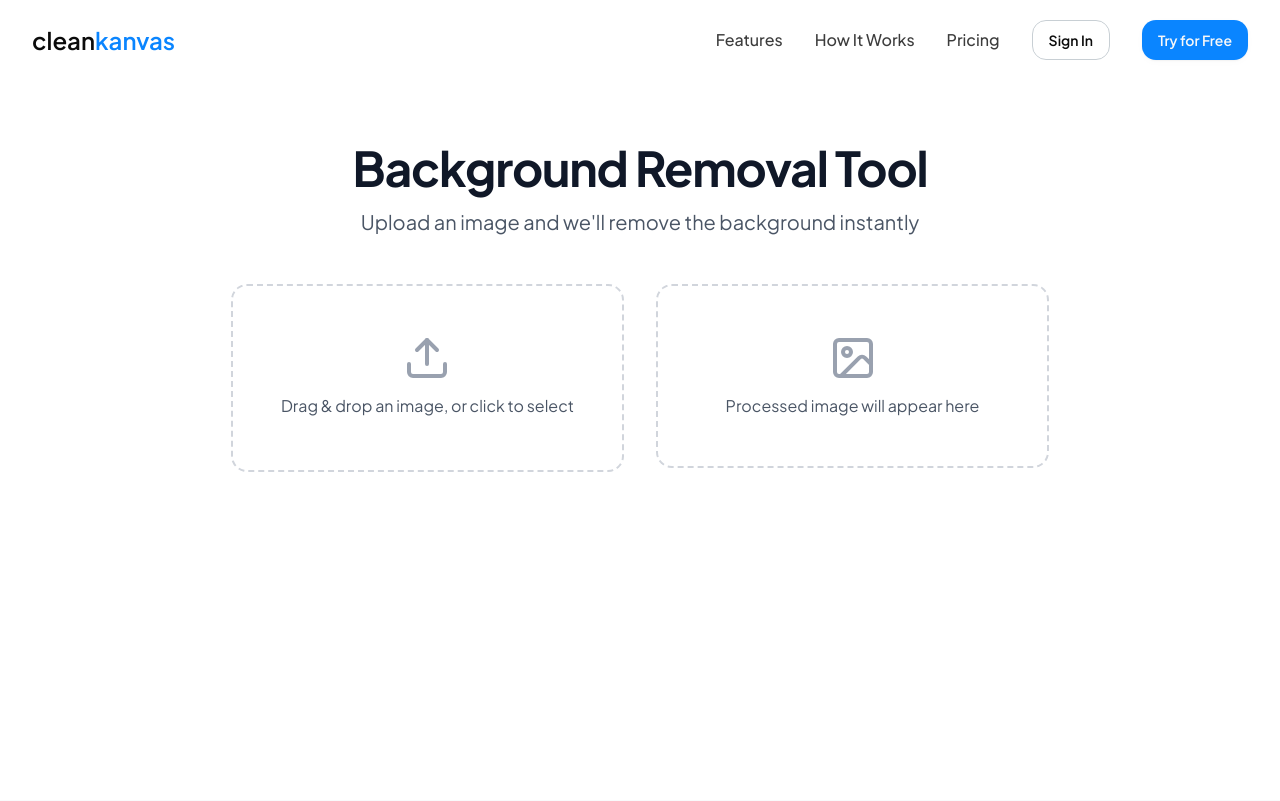
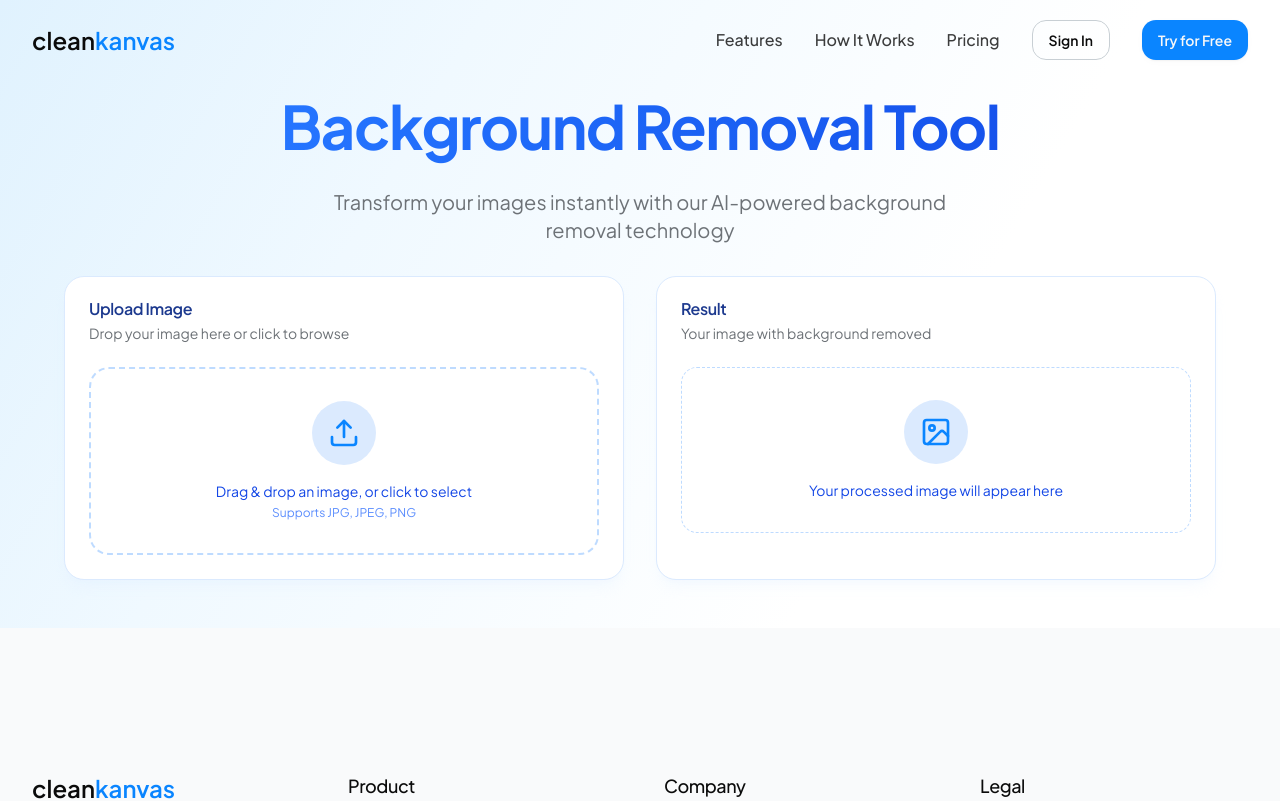
Before and after one commit to Dave-devs/clean-kanvas, a Next.js app: page /upload in a window 1280 px wide. Shown: the top 801 px of the page. Built offline with nearby package versions, Linux system fonts and the light colour scheme.

Commit message:
feat(upload): enhance UI with card components and add new dependencies

```diff
--- a/package.json
+++ b/package.json
@@ -13,7 +13,9 @@
     "@radix-ui/react-progress": "^1.1.2",
     "@radix-ui/react-slot": "^1.1.2",
     "@radix-ui/react-toast": "^1.2.6",
+    "add": "^2.0.6",
     "axios": "^1.8.4",
+    "card": "^2.5.4",
     "class-variance-authority": "^0.7.1",
     "clsx": "^2.1.1",
     "lucide-react": "^0.483.0",
@@ -23,6 +25,7 @@
     "react": "^19.0.0",
     "react-dom": "^19.0.0",
     "react-dropzone": "^14.3.8",
+    "shadcn": "^2.4.0-canary.17",
     "tailwind-merge": "^3.0.2",
     "tw-animate-css": "^1.2.4"
   },
--- a/src/app/upload/page.tsx
+++ b/src/app/upload/page.tsx
@@ -1,12 +1,19 @@
 /* eslint-disable @next/next/no-img-element */
-"use client"
+"use client";
 
-import { useToast } from '@/hooks/use-taost';
-import React, { useState } from 'react'
-import { useDropzone } from 'react-dropzone';
-import { ImageIcon, Upload } from 'lucide-react';
-import { Button } from '@/components/ui-custom/Button';
-import { Progress } from '@/components/ui/progress';
+import { useToast } from "@/hooks/use-taost";
+import React, { useState } from "react";
+import { useDropzone } from "react-dropzone";
+import { ImageIcon, Loader2, Upload } from "lucide-react";
+import { Button } from "@/components/ui-custom/Button";
+import { Progress } from "@/components/ui/progress";
+import {
+  Card,
+  CardContent,
+  CardDescription,
+  CardHeader,
+  CardTitle,
+} from "@/components/ui/card";
 
 const UploadImage = () => {
   const [originalImage, setOriginalImage] = useState<string | null>(null);
@@ -21,12 +28,12 @@ const UploadImage = () => {
 
     // Validate if the uploaded file is an image
     const file = acceptedFiles[0];
-        if (!file.type.startsWith('image/')) {
+    if (!file.type.startsWith("image/")) {
       toast({
         title: "Invalid file type",
         description: "Please upload an image file",
-                variant: "destructive"
-            })
+        variant: "destructive",
+      });
       return;
     }
 
@@ -34,16 +41,16 @@ const UploadImage = () => {
     setOriginalImage(URL.createObjectURL(file));
     setProcessedImage(null);
     setProgress(0);
-        await processImage(file)
-    }
+    await processImage(file);
+  };
 
   // Configure dropzone with accepted file types and limits
   const { getRootProps, getInputProps, isDragActive } = useDropzone({
     onDrop,
     accept: {
-            "image/*": [".png", ".jpg", ".jpeg"]
+      "image/*": [".png", ".jpg", ".jpeg"],
     },
-        maxFiles: 1
+    maxFiles: 1,
   });
 
   // Function to process the image and remove background
@@ -77,54 +84,73 @@ const UploadImage = () => {
       toast({
         title: "Success!",
         description: "Background removed successfully",
-            })
+      });
     } catch (error) {
-            console.error(error)
+      console.error(error);
       toast({
         title: "Error",
         description: "Failed to process image. Please try again.",
-                variant: "destructive"
-            })
+        variant: "destructive",
+      });
     } finally {
       setIsProcessing(false);
     }
-    }
+  };
 
   return (
-        <main className='min-h-screen mx-auto bg-white p-4 sm:p-6 md:p-8 lg:p-12'>
-            <div className='section-container max-w-7xl max-auto'>
-                {/* Header Texts */}
-                <div className='text-center mb-8 sm:mb-12'>
-                    <h1 className="text-3xl sm:text-4xl md:text-5xl font-bold text-gray-900 mb-3 sm:mb-4">
+    <main className="min-h-[75vh] bg-hero-pattern p-4 sm:p-6 md:p-8 lg:p-12 pt-24 antialiased">
+      <div className="max-w-6xl mx-auto space-y-8">
+        <div className="text-center space-y-4 mt-8">
+          <h1 className="text-4xl sm:text-5xl md:text-6xl font-bold py-4 bg-clip-text text-transparent bg-gradient-to-r from-blue-500 to-blue-700">
             Background Removal Tool
           </h1>
-                    <p className="text-base sm:text-lg md:text-xl text-gray-600 max-w-2xl mx-auto">
-                        Upload an image and we&apos;ll remove the background instantly
+          <p className="text-lg sm:text-xl text-muted-foreground max-w-2xl mx-auto">
+            Transform your images instantly with our AI-powered background
+            removal technology
           </p>
         </div>
 
-                <div className='grid grid-cols-1 lg:grid-cols-2 gap-4 sm:gap-6 lg:gap-8'>
+        <div className="grid grid-cols-1 lg:grid-cols-2 gap-8">
           {/* Upload Section */}
-                    <div className="space-y-4 sm:space-y-6">
-                        <div {...getRootProps()} className={`border-2 border-dashed rounded-lg p-6 sm:p-8 md:p-12 transition-all duration-200 hover:border-primary/70 ${isDragActive
-                            ? 'border-primary bg-primary/5 scale-[0.99]'
-                            : 'border-gray-300'
-                            }`}>
+          <Card className="border-blue-100 shadow-lg shadow-blue-100/20">
+            <CardHeader>
+              <CardTitle className="text-blue-900">Upload Image</CardTitle>
+              <CardDescription>
+                Drop your image here or click to browse
+              </CardDescription>
+            </CardHeader>
+            <CardContent className="space-y-6">
+              <div
+                {...getRootProps()}
+                className={`relative border-2 border-dashed rounded-xl p-8 transition-all duration-200 hover:border-primary/70 ${
+                  isDragActive
+                    ? "border-primary bg-primary/5 scale-[0.99]"
+                    : "border-blue-200"
+                }`}
+              >
                 <input {...getInputProps()} />
-                            <div className="text-center">
+                <div className="text-center space-y-4">
+                  <div className="mx-auto size-16 rounded-full bg-blue-100 flex items-center justify-center">
                     <Upload
-                                    className="mx-auto size-10 sm:h-12 sm:w-12 text-gray-400 mb-2 sm:mb-3"
+                      className="size-8 text-primary "
                       aria-hidden="true"
                     />
-                                <p className="text-sm sm:text-base text-gray-600 mb-1">
+                  </div>
+                  <div>
+                    <p className="text-sm text-blue-700 mb-1">
                       {isDragActive
-                                        ? 'Drop the image here'
-                                        : 'Drag & drop an image, or click to select'}
+                        ? "Drop the image here"
+                        : "Drag & drop an image, or click to select"}
+                    </p>
+                    <p className="text-xs text-blue-600/70 ">
+                      Supports JPG, JPEG, PNG
                     </p>
                   </div>
                 </div>
+              </div>
+
               {originalImage && (
-                            <div className="relative rounded-lg overflow-hidden bg-white shadow-lg transition-transform hover:scale-[1.02]">
+                <div className="relative rounded-lg overflow-hidden bg-blue-50">
                   <div className="aspect-[4/3]">
                     <img
                       src={originalImage}
@@ -132,28 +158,39 @@ const UploadImage = () => {
                       className="w-full h-full object-contain"
                     />
                   </div>
-                                <div className="absolute inset-0 bg-black/50 flex items-center justify-center backdrop-blur-sm">
-                                    <p className="text-white text-base sm:text-lg font-medium px-4 text-center">
+                  <div className="absolute inset-0 bg-blue-900/10 backdrop-blur-sm flex items-center justify-center">
+                    <p className="text-lg font-medium text-blue-900">
                       Original Image
                     </p>
                   </div>
                 </div>
               )}
-                    </div>
+            </CardContent>
+          </Card>
 
           {/* Result Section */}
-                    <div className="space-y-4 sm:space-y-6">
+          <Card className="border-blue-100 shadow-lg shadow-blue-100/20">
+            <CardHeader>
+              <CardTitle className="text-blue-900">Result</CardTitle>
+              <CardDescription>
+                Your image with background removed
+              </CardDescription>
+            </CardHeader>
+            <CardContent className="space-y-6">
               {isProcessing && (
-                            <div className="space-y-3 sm:space-y-4 bg-white dark:bg-gray-800 rounded-lg p-4 sm:p-6 lg:pb-12">
-                                <p className="text-sm sm:text-base text-gray-600 dark:text-gray-400">
+                <div className="space-y-4 bg-blue-50 rounded-lg p-6">
+                  <div className="flex items-center gap-2">
+                    <Loader2 className="h-4 w-4 animate-spin text-primary" />
+                    <p className="text-sm text-blue-700">
                       Processing your image...
                     </p>
-                                <Progress value={progress} className="h-2 sm:h-3" />
+                  </div>
+                  <Progress value={progress} className="h-2 bg-blue-100" />
                 </div>
               )}
 
               {processedImage ? (
-                            <div className="relative rounded-lg overflow-hidden bg-[url('/checkerboard.png')] shadow-lg transition-transform hover:scale-[1.02]">
+                <div className="relative rounded-lg overflow-hidden bg-[url('/checkerboard.png')]">
                   <div className="aspect-[4/3]">
                     <img
                       src={processedImage}
@@ -161,17 +198,17 @@ const UploadImage = () => {
                       className="w-full h-full object-contain"
                     />
                   </div>
-                                <div className="absolute inset-0 bg-black/50 flex items-center justify-center backdrop-blur-sm">
-                                    <p className="text-white text-base sm:text-lg font-medium px-4 text-center">
+                  <div className="absolute inset-0 bg-blue-900/10  backdrop-blur-sm flex items-center justify-center">
+                    <p className="text-lg font-medium text-blue-900 ">
                       Background Removed
                     </p>
                   </div>
                   <Button
-                                    className="absolute bottom-4 right-4 shadow-lg hover:shadow-xl transition-all duration-200"
+                    className="absolute bottom-4 right-4 shadow-lg bg-primary hover:bg-blue-600 text-white"
                     onClick={() => {
-                                        const link = document.createElement('a');
+                      const link = document.createElement("a");
                       link.href = processedImage;
-                                        link.download = 'processed-image.png';
+                      link.download = "processed-image.png";
                       link.click();
                     }}
                   >
@@ -179,23 +216,26 @@ const UploadImage = () => {
                   </Button>
                 </div>
               ) : (
-                            <div className="rounded-lg border-2 border-dashed border-gray-300 dark:border-gray-700 p-6 sm:p-8 md:p-12">
-                                <div className="text-center">
+                <div className="rounded-lg border border-dashed border-blue-200 p-8">
+                  <div className="text-center space-y-4">
+                    <div className="mx-auto size-16 rounded-full bg-blue-100 flex items-center justify-center">
                       <ImageIcon
-                                        className="mx-auto h-10 w-10 sm:h-12 sm:w-12 text-gray-400 mb-2 sm:mb-3"
+                        className="size-8 text-primary"
                         aria-hidden="true"
                       />
-                                    <p className="text-sm sm:text-base text-gray-600 dark:text-gray-400">
-                                        Processed image will appear here
+                    </div>
+                    <p className="text-sm text-blue-700">
+                      Your processed image will appear here
                     </p>
                   </div>
                 </div>
               )}
-                    </div>
+            </CardContent>
+          </Card>
         </div>
       </div>
     </main>
-    )
-}
+  );
+};
 
-export default UploadImage
+export default UploadImage;
--- /dev/null
+++ b/src/components/ui/card.tsx
@@ -0,0 +1,76 @@
+import * as React from "react"
+
+import { cn } from "@/lib/utils"
+
+const Card = React.forwardRef<
+    HTMLDivElement,
+    React.HTMLAttributes<HTMLDivElement>
+>(({ className, ...props }, ref) => (
+    <div
+        ref={ref}
+        className={cn(
+            "rounded-xl border bg-card text-card-foreground shadow",
+            className
+        )}
+        {...props}
+    />
+))
+Card.displayName = "Card"
+
+const CardHeader = React.forwardRef<
+    HTMLDivElement,
+    React.HTMLAttributes<HTMLDivElement>
+>(({ className, ...props }, ref) => (
+    <div
+        ref={ref}
+        className={cn("flex flex-col space-y-1.5 p-6", className)}
+        {...props}
+    />
+))
+CardHeader.displayName = "CardHeader"
+
+const CardTitle = React.forwardRef<
+    HTMLDivElement,
+    React.HTMLAttributes<HTMLDivElement>
+>(({ className, ...props }, ref) => (
+    <div
+        ref={ref}
+        className={cn("font-semibold leading-none tracking-tight", className)}
+        {...props}
+    />
+))
+CardTitle.displayName = "CardTitle"
+
+const CardDescription = React.forwardRef<
+    HTMLDivElement,
+    React.HTMLAttributes<HTMLDivElement>
+>(({ className, ...props }, ref) => (
+    <div
+        ref={ref}
+        className={cn("text-sm text-muted-foreground", className)}
+        {...props}
+    />
+))
+CardDescription.displayName = "CardDescription"
+
+const CardContent = React.forwardRef<
+    HTMLDivElement,
+    React.HTMLAttributes<HTMLDivElement>
+>(({ className, ...props }, ref) => (
+    <div ref={ref} className={cn("p-6 pt-0", className)} {...props} />
+))
+CardContent.displayName = "CardContent"
+
+const CardFooter = React.forwardRef<
+    HTMLDivElement,
+    React.HTMLAttributes<HTMLDivElement>
+>(({ className, ...props }, ref) => (
+    <div
+        ref={ref}
+        className={cn("flex items-center p-6 pt-0", className)}
+        {...props}
+    />
+))
+CardFooter.displayName = "CardFooter"
+
+export { Card, CardHeader, CardFooter, CardTitle, CardDescription, CardContent }
```
Also changed, not shown: 1 other file (tests, documents, lock files or other folders). Lines whose indentation alone changed are shown as unchanged.
